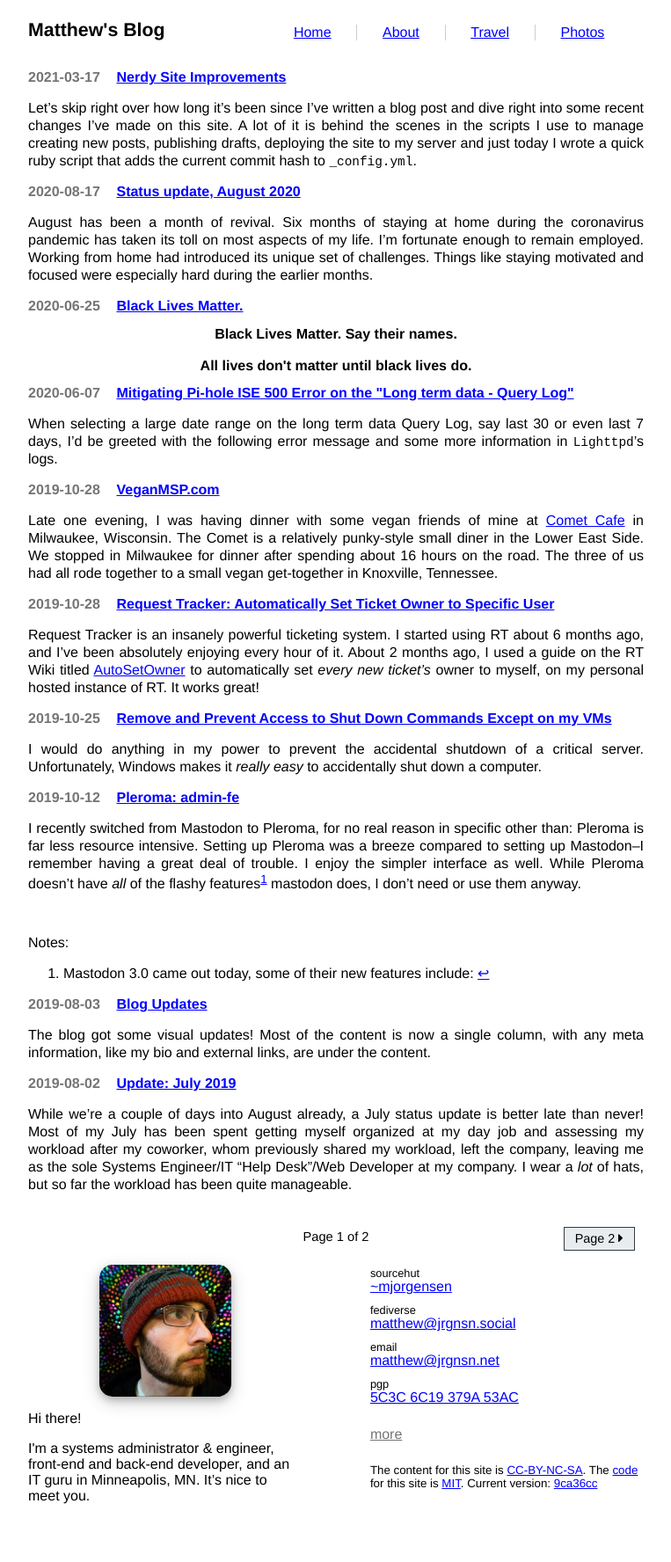
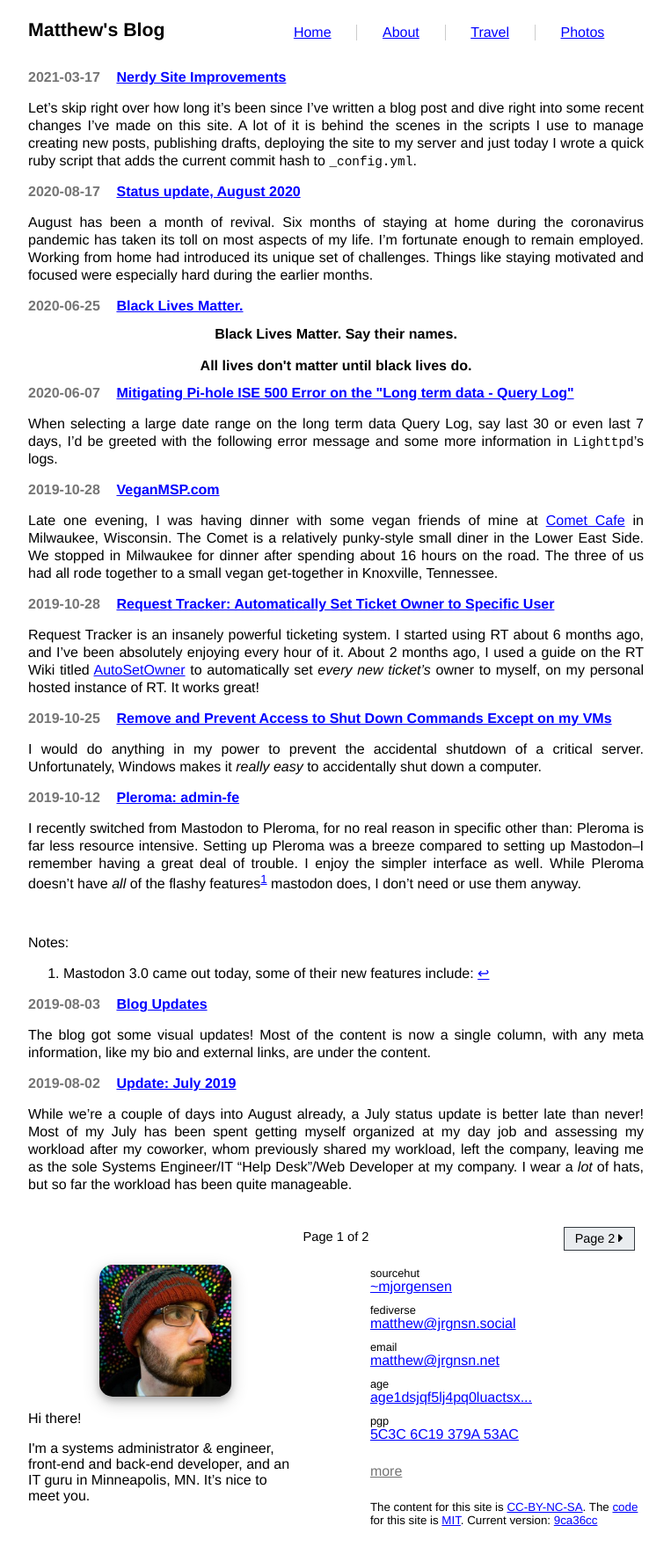
Before and after one commit to prplecake/jrgnsn.net, a Jekyll site: the page built from index.html, in a window 1280 px wide. Shown: the whole page at 88% size, without its empty margins (258-1021 px from the left). Built offline with Jekyll 4.4.1, drawn with Linux system fonts in a browser that asks for light colours; the list of posts is cut into pages by our own code.

Commit message:
Add age public key

```diff
--- a/_includes/widget-external-links.html
+++ b/_includes/widget-external-links.html
@@ -12,6 +12,9 @@
     <a href="mailto:matthew@jrgnsn.net">matthew@jrgnsn.net</a>
   </p>
   <p>
+    <span class="context">age</span>
+    <a href="/age_publickey.txt">age1dsjqf5lj4pq0luactsx...</a>
+  <p>
     <span class="context">pgp</span>
     <a href="/publickey.txt">5C3C 6C19 379A 53AC</a>
   </p>
--- /dev/null
+++ b/age_publickey.txt
@@ -0,0 +1 @@
+age1dsjqf5lj4pq0luactsx5m0x4hxy2mzlmvjmrkwpxlqyelnrw838s5d5wh9
```
